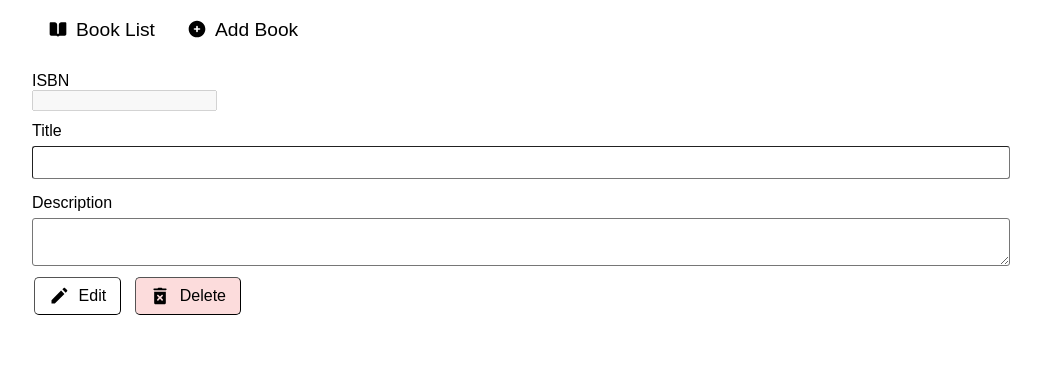
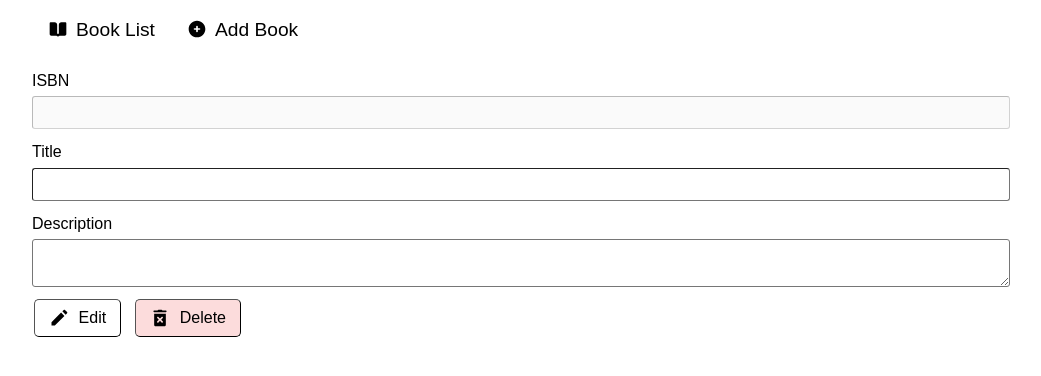
Before and after one commit to AlinurMirlan/grimoire-web, a React (Vite) app: page /book/edit/1 in a window 1280 px wide. Shown: the top 376 px of the page, without its empty margins (128-1169 px from the left). Built offline with nearby package versions, Linux system fonts and the light colour scheme; no server answers.

Commit message:
fix: :art: preserve the disabled isbn input form's styling

```diff
--- a/src/views/BookEdit.tsx
+++ b/src/views/BookEdit.tsx
@@ -75,11 +75,10 @@ export function BookEdit() {
             type="text"
             id="isbn"
             label="ISBN"
-            className="input_form_input_disabled"
             error={errors.isbn}
             defaultValue={book.isbn}
+            {...register("isbn")}
             disabled
-            {...register("isbn")}
           />
         </div>
         <div>
```
